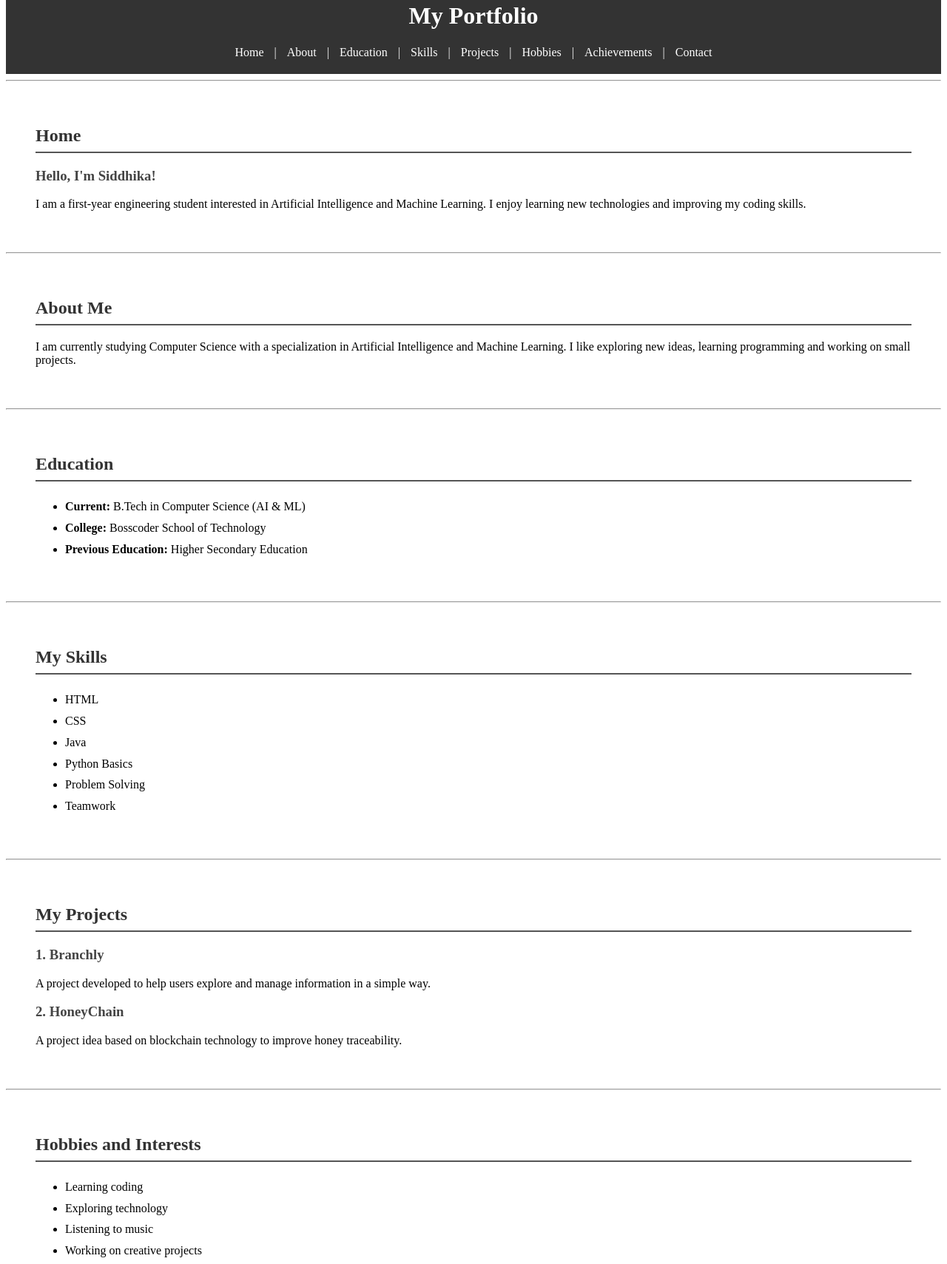
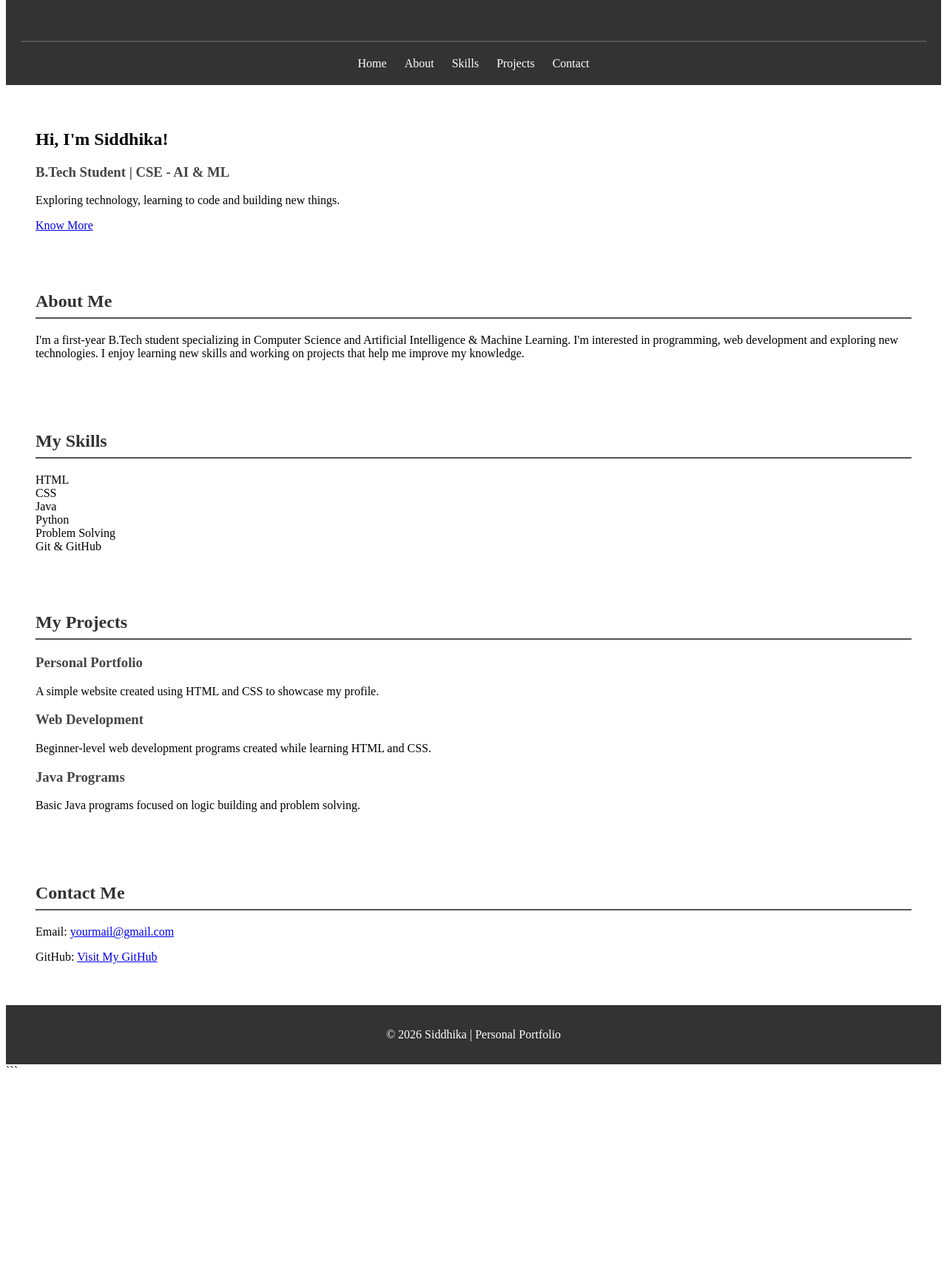
Before and after one commit to km-siddhika/portfolio, a plain HTML site: page index.html in a window 1280 px wide. Shown: the part 46-1755 px from the top of the page at 74% size. After the commit the page ends 1511 px from the top, so only its background shows below. Drawn offline with Linux system fonts and the light colour scheme.

Commit message:
Revise portfolio layout and content
Updated the portfolio webpage to enhance content and structure, including improved navigation and added sections for skills and projects.

````diff
--- a/index.html
+++ b/index.html
@@ -1,152 +1,111 @@
+```html
+<!DOCTYPE html>
+<html lang="en">
+<head>
+    <meta charset="UTF-8">
+    <meta name="viewport" content="width=device-width, initial-scale=1.0">
+    <title>Siddhika | Portfolio</title>
 
-<!DOCTYPE html>
-<html ></html>
-<head>
-
-    <title>My Portfolio</title>
-    <link rel="stylesheet" href ="style.css">
+    <link rel="stylesheet" href="style.css">
 </head>
 
 <body>
 
+    <!-- Navigation Bar -->
     <header>
-        <h1>My Portfolio</h1>
+        <h2>Siddhika.</h2>
 
         <nav>
-            <a href="#home">Home</a> |
-            <a href="#about">About</a> |
-            <a href="#education">Education</a> |
-            <a href="#skills">Skills</a> |
-            <a href="#projects">Projects</a> |
-            <a href="#hobbies">Hobbies</a> |
-            <a href="#achievements">Achievements</a> |
+            <a href="#home">Home</a>
+            <a href="#about">About</a>
+            <a href="#skills">Skills</a>
+            <a href="#projects">Projects</a>
             <a href="#contact">Contact</a>
         </nav>
     </header>
 
-    <hr>
+    <!-- Home Section -->
+    <section class="hero" id="home">
+        <h1>Hi, I'm Siddhika!</h1>
+        <h3>B.Tech Student | CSE - AI & ML</h3>
+        <p>Exploring technology, learning to code and building new things.</p>
 
-    <section id="home">
-        <h2>Home</h2>
-        <h3>Hello, I'm Siddhika!</h3>
-        <p>
-            I am a first-year engineering student interested in
-            Artificial Intelligence and Machine Learning.
-            I enjoy learning new technologies and improving my coding skills.
+        <a href="#about" class="btn">Know More</a>
+    </section>
+
+    <!-- About Section -->
+    <section id="about">
+        <h2>About Me</h2>
+
+        <div class="about">
+            <p>
+                I'm a first-year B.Tech student specializing in Computer
+                Science and Artificial Intelligence & Machine Learning.
+                I'm interested in programming, web development and exploring
+                new technologies. I enjoy learning new skills and working
+                on projects that help me improve my knowledge.
+            </p>
+        </div>
+    </section>
+
+    <!-- Skills Section -->
+    <section id="skills">
+        <h2>My Skills</h2>
+
+        <div class="skills-container">
+            <div class="skill">HTML</div>
+            <div class="skill">CSS</div>
+            <div class="skill">Java</div>
+            <div class="skill">Python</div>
+            <div class="skill">Problem Solving</div>
+            <div class="skill">Git & GitHub</div>
+        </div>
+    </section>
+
+    <!-- Projects Section -->
+    <section id="projects">
+        <h2>My Projects</h2>
+
+        <div class="project-container">
+
+            <div class="project">
+                <h3>Personal Portfolio</h3>
+                <p>A simple website created using HTML and CSS to showcase my profile.</p>
+            </div>
+
+            <div class="project">
+                <h3>Web Development</h3>
+                <p>Beginner-level web development programs created while learning HTML and CSS.</p>
+            </div>
+
+            <div class="project">
+                <h3>Java Programs</h3>
+                <p>Basic Java programs focused on logic building and problem solving.</p>
+            </div>
+
+        </div>
+    </section>
+
+    <!-- Contact Section -->
+    <section id="contact" class="contact">
+        <h2>Contact Me</h2>
+
+        <p>Email:
+            <a href="mailto:yourmail@gmail.com">yourmail@gmail.com</a>
+        </p>
+
+        <p>GitHub:
+            <a href="https://github.com/yourusername" target="_blank">
+                Visit My GitHub
+            </a>
         </p>
     </section>
 
-    <hr>
-
-    <section id="about">
-        <h2>About Me</h2>
-        <p>
-            I am currently studying Computer Science with a specialization
-            in Artificial Intelligence and Machine Learning.
-            I like exploring new ideas, learning programming and working
-            on small projects.
-        </p>
-    </section>
-
-    <hr>
-
-    <section id="education">
-        <h2>Education</h2>
-        <ul>
-            <li>
-                <strong>Current:</strong> B.Tech in Computer Science
-                (AI & ML)
-            </li>
-            <li>
-                <strong>College:</strong> Bosscoder School of Technology
-            </li>
-            <li>
-                <strong>Previous Education:</strong> Higher Secondary Education
-            </li>
-        </ul>
-    </section>
-
-    <hr>
-
-    <section id="skills">
-        <h2>My Skills</h2>
-        <ul>
-            <li>HTML</li>
-            <li>CSS</li>
-            <li>Java</li>
-            <li>Python Basics</li>
-            <li>Problem Solving</li>
-            <li>Teamwork</li>
-        </ul>
-    </section>
-
-    <hr>
-
-    <section id="projects">
-        <h2>My Projects</h2>
-
-        <h3>1. Branchly</h3>
-        <p>
-            A project developed to help users explore and manage
-            information in a simple way.
-        </p>
-
-        <h3>2. HoneyChain</h3>
-        <p>
-            A project idea based on blockchain technology to improve
-            honey traceability.
-        </p>
-    </section>
-
-    <hr>
-
-    <section id="hobbies">
-        <h2>Hobbies and Interests</h2>
-        <ul>
-            <li>Learning coding</li>
-            <li>Exploring technology</li>
-            <li>Listening to music</li>
-            <li>Working on creative projects</li>
-        </ul>
-    </section>
-
-    <hr>
-
-    <section id="achievements">
-        <h2>Achievements</h2>
-        <ul>
-            <li>Participated in college project activities.</li>
-            <li>Worked on technical project ideas.</li>
-            <li>Continuously learning programming concepts.</li>
-        </ul>
-    </section>
-
-    <hr>
-
-    <section id="contact">
-        <h2>Contact Me</h2>
-
-        <form onsubmit="return validateForm()">
-            <label for="name">Name:</label><br>
-            <input type="text" id="name" required><br><br>
-
-            <label for="email">Email:</label><br>
-            <input type="email" id="email" required><br><br>
-
-            <label for="message">Message:</label><br>
-            <textarea id="message" rows="5" required></textarea><br><br>
-
-            <button type="submit">Send Message</button>
-        </form>
-    </section>
-
-    <hr>
-
+    <!-- Footer -->
     <footer>
-        <p>© 2026 My Portfolio. All rights reserved.</p>
+        <p>© 2026 Siddhika | Personal Portfolio</p>
     </footer>
-
-
 
 </body>
 </html>
+```
````
